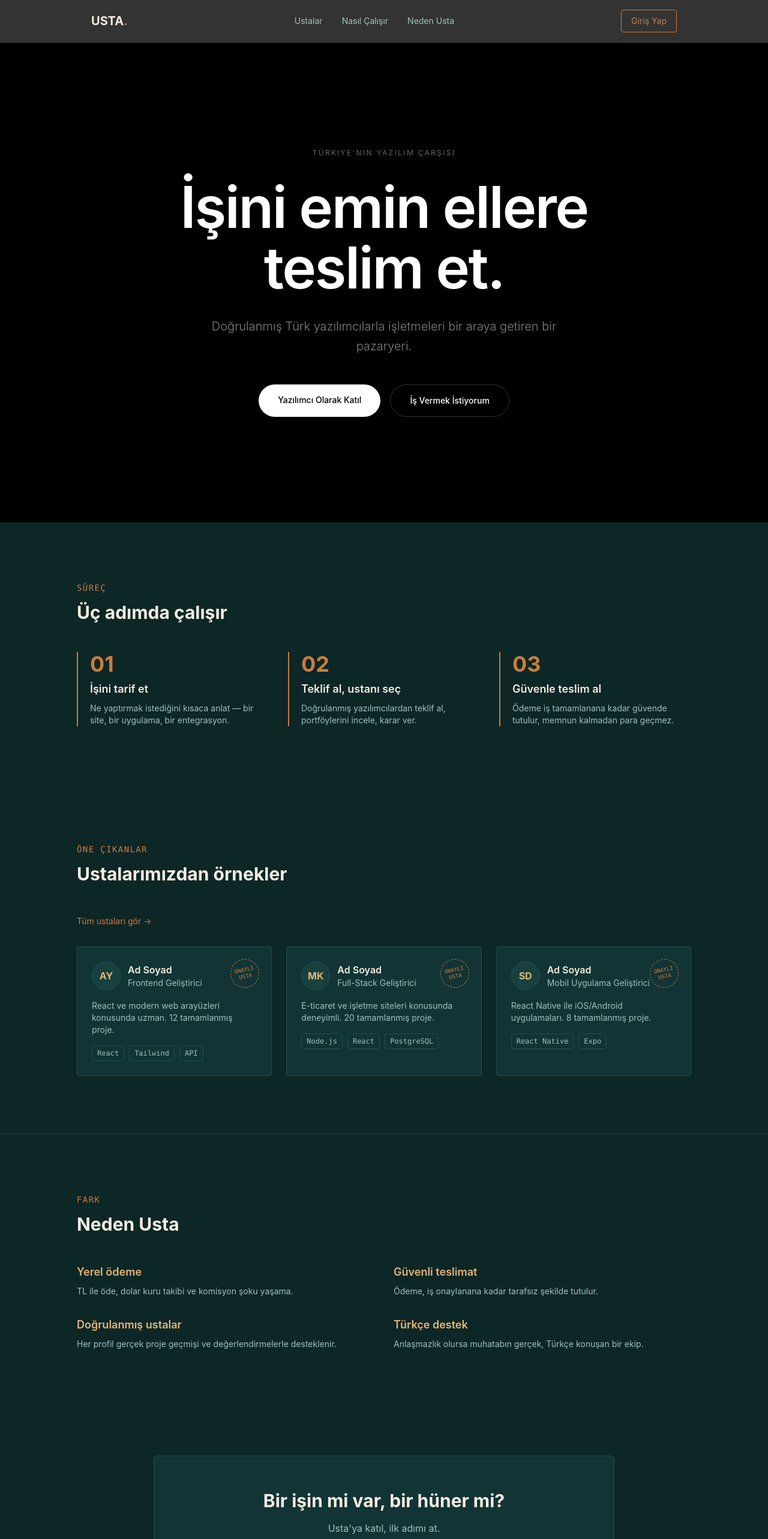
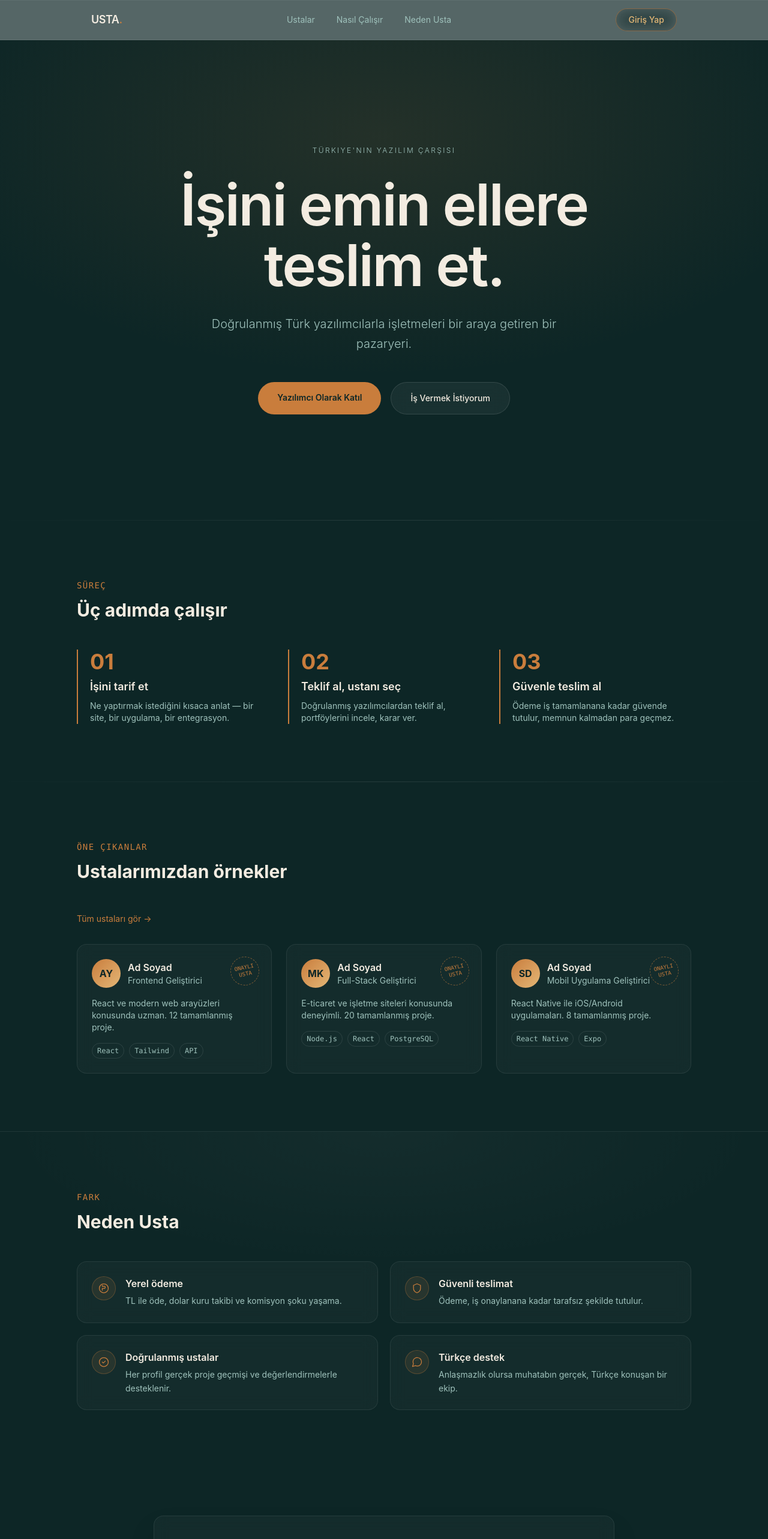
Before and after one commit to KamSecHQ/usta-projesi, a React (Vite) app: page / in a window 1280 px wide. Shown: the top 2566 px of the page at 60% size. Built offline with nearby package versions, Linux system fonts and the light colour scheme.

Commit message:
Navbar ve anasayfa tasarımını cam efekti diliyle yeniden düzenle

```diff
--- a/src/components/CtaFooter.jsx
+++ b/src/components/CtaFooter.jsx
@@ -3,23 +3,28 @@ function CtaFooter() {
     return (
         <>
             <section className="bg-[#0D2626] py-20 px-6">
-                <div className="max-w-3xl mx-auto text-center bg-[#123434] border border-[#21504E] rounded p-14">
+                <div className="max-w-3xl mx-auto text-center bg-white/[0.03] backdrop-blur-md border border-white/[0.08] rounded-2xl p-14 shadow-2xl shadow-black/30">
                     <h2 className="text-[#F3ECE1] text-3xl font-bold mb-4">
                         Bir işin mi var, bir hüner mi?
                     </h2>
                     <p className="text-[#9FC2BC] mb-8">Usta'ya katıl, ilk adımı at.</p>
                     <div className="flex gap-4 justify-center flex-wrap">
-                        <button className="bg-[#C97D3C] text-[#0D2626] font-semibold px-6 py-3 rounded">
+                        <Link
+                            to="/kayit-ol"
+                            className="bg-[#C97D3C] text-[#0D2626] font-semibold px-6 py-3 rounded-full hover:bg-[#E3B776] hover:scale-105 transition-all duration-300"
+                        >
                             Yazılımcı Olarak Katıl
-                        </button>
-                        <Link to="/is-ver" className="border border-[#21504E] text-[#F3ECE1] px-6 py-3 rounded">
+                        </Link>
+                        <Link
+                            to="/is-ver"
+                            className="bg-white/[0.05] backdrop-blur-md border border-white/[0.12] text-[#F3ECE1] px-6 py-3 rounded-full hover:bg-white/[0.1] hover:border-[#C97D3C]/40 hover:scale-105 transition-all duration-300"
+                        >
                             İş Vermek İstiyorum
                         </Link>
-
                     </div>
                 </div>
             </section>
-            <footer className="border-t border-[#21504E] py-8 px-6">
+            <footer className="bg-[#0D2626] border-t border-white/[0.08] py-8 px-6">
                 <div className="max-w-5xl mx-auto flex justify-between flex-wrap gap-2 text-[#9FC2BC] text-xs font-mono">
                     <div>USTA — TÜRKİYE'NİN YAZILIM ÇARŞISI</div>
                     <div>KONSEPT — REV. 2026</div>
--- a/src/components/Hero.jsx
+++ b/src/components/Hero.jsx
@@ -2,26 +2,28 @@ import { Link } from 'react-router-dom'
 
 function Hero() {
     return (
-        <section className="min-h-screen bg-black flex flex-col items-center justify-center text-center px-6">
-            <span className="text-white/50 text-xs tracking-[0.2em] uppercase font-light mb-8">
+        <section className="relative min-h-screen bg-[#0D2626] flex flex-col items-center justify-center text-center px-6 overflow-hidden">
+            <div className="pointer-events-none absolute inset-0 bg-[radial-gradient(ellipse_60%_50%_at_50%_20%,rgba(201,125,60,0.12),transparent)]" />
+
+            <span className="relative text-[#9FC2BC] text-xs tracking-[0.2em] uppercase font-light mb-8">
                 Türkiye'nin Yazılım Çarşısı
             </span>
-            <h1 className="text-white text-6xl md:text-8xl font-semibold max-w-4xl leading-[1.05] tracking-tight">
+            <h1 className="relative text-[#F3ECE1] text-6xl md:text-8xl font-semibold max-w-4xl leading-[1.05] tracking-tight">
                 İşini emin ellere teslim et.
             </h1>
-            <p className="text-white/50 max-w-xl mt-8 text-xl font-light leading-relaxed">
+            <p className="relative text-[#9FC2BC] max-w-xl mt-8 text-xl font-light leading-relaxed">
                 Doğrulanmış Türk yazılımcılarla işletmeleri bir araya getiren bir pazaryeri.
             </p>
-            <div className="mt-12 flex gap-4">
+            <div className="relative mt-12 flex gap-4 flex-wrap justify-center">
                 <Link
                     to="/kayit-ol"
-                    className="bg-white text-black font-medium px-8 py-4 rounded-full hover:scale-105 transition-transform text-sm"
+                    className="bg-[#C97D3C] text-[#0D2626] font-semibold px-8 py-4 rounded-full hover:bg-[#E3B776] hover:scale-105 transition-all duration-300 text-sm"
                 >
                     Yazılımcı Olarak Katıl
                 </Link>
                 <Link
                     to="/is-ver"
-                    className="border border-white/20 text-white font-medium px-8 py-4 rounded-full hover:bg-white/10 hover:scale-105 transition-all text-sm"
+                    className="bg-white/[0.05] backdrop-blur-md border border-white/[0.12] text-[#F3ECE1] font-medium px-8 py-4 rounded-full hover:bg-white/[0.1] hover:border-[#C97D3C]/40 hover:scale-105 transition-all duration-300 text-sm"
                 >
                     İş Vermek İstiyorum
                 </Link>
--- a/src/components/Navbar.jsx
+++ b/src/components/Navbar.jsx
@@ -18,7 +18,6 @@ function Navbar() {
         await supabase.auth.signOut()
     }
 
-
     function bolumeGit(id) {
         setMenuAcik(false)
         const eleman = document.getElementById(id)
@@ -28,66 +27,118 @@ function Navbar() {
     }
 
     return (
-        <header className="sticky top-0 z-50 bg-black/80 backdrop-blur-xl border-b border-white/10">
+        <header className="sticky top-0 z-50 bg-[#0D2626]/70 backdrop-blur-2xl border-b border-white/[0.08] shadow-[inset_0_1px_0_rgba(255,255,255,0.06)]">
 
-            <div className="max-w-5xl mx-auto px-6 py-4 flex items-center justify-between">
-                <div className="text-[#F3ECE1] font-bold text-xl">
+            <div className="max-w-5xl mx-auto px-6 py-3.5 flex items-center justify-between">
+
+                {/* Logo */}
+                <div className="text-[#F3ECE1] font-semibold text-lg tracking-tight">
                     USTA<span className="text-[#C97D3C]">.</span>
                 </div>
 
                 {/* Masaüstü menü */}
-                <nav className="hidden md:flex gap-8">
+                <nav className="hidden md:flex items-center gap-1">
                     {linkler.map((link) => (
                         <button
                             key={link.hedef}
                             onClick={() => bolumeGit(link.hedef)}
-                            className="text-[#9FC2BC] text-sm hover:text-[#F3ECE1] transition"
+                            className="text-[#9FC2BC] text-sm px-4 py-2 rounded-full hover:text-[#F3ECE1] hover:bg-white/[0.06] transition-all duration-300"
                         >
                             {link.ad}
                         </button>
                     ))}
                 </nav>
+
                 {user ? (
                     <div className="hidden md:flex items-center gap-3">
-                        <Link to="/admin" className="text-[#9FC2BC] text-sm hover:text-[#F3ECE1]">
-                            {user.email}
+                        <div className="flex items-center gap-2.5 pl-1 pr-4 py-1 rounded-full bg-white/[0.04] border border-white/[0.08]">
+                            <div className="w-6 h-6 rounded-full bg-gradient-to-br from-[#C97D3C] to-[#E3B776] flex items-center justify-center text-[#0D2626] text-xs font-semibold shrink-0">
+                                {user.email?.[0]?.toUpperCase()}
+                            </div>
+                            <span className="text-[#9FC2BC] text-xs max-w-[140px] truncate">
+                                {user.email}
+                            </span>
+                        </div>
+                        <Link
+                            to="/admin"
+                            className="bg-white/[0.05] backdrop-blur-md border border-white/[0.1] text-[#F3ECE1] px-4 py-2 rounded-full text-sm font-medium hover:bg-white/[0.1] hover:border-[#C97D3C]/40 transition-all duration-300"
+                        >
+                            Başvurular
                         </Link>
-                        <button onClick={cikisYap} className="border border-[#21504E] text-[#F3ECE1] px-4 py-2 rounded text-sm">
+                        <button
+                            onClick={cikisYap}
+                            className="text-[#9FC2BC] text-sm px-3 py-2 rounded-full hover:text-red-300 hover:bg-red-400/[0.08] transition-all duration-300"
+                        >
                             Çıkış Yap
                         </button>
                     </div>
                 ) : (
-                    <Link to="/giris" className="hidden md:block border border-[#C97D3C] text-[#C97D3C] px-4 py-2 rounded text-sm hover:bg-[#C97D3C] hover:text-[#0D2626] transition">
+                    <Link
+                        to="/giris"
+                        className="hidden md:block bg-white/[0.05] backdrop-blur-md border border-[#C97D3C]/50 text-[#E3B776] px-5 py-2 rounded-full text-sm font-medium hover:bg-[#C97D3C] hover:text-[#0D2626] hover:border-[#C97D3C] transition-all duration-300"
+                    >
                         Giriş Yap
                     </Link>
                 )}
 
-
                 {/* Mobil hamburger buton */}
                 <button
-                    className="md:hidden text-[#F3ECE1] text-2xl"
+                    className="md:hidden relative w-9 h-9 flex items-center justify-center text-[#F3ECE1]"
                     onClick={() => setMenuAcik(!menuAcik)}
                     aria-label="Menüyü aç/kapat"
                 >
-                    {menuAcik ? "✕" : "☰"}
+                    <span className={`absolute block w-5 h-[1.5px] bg-current transition-all duration-300 ${menuAcik ? "rotate-45" : "-translate-y-1.5"}`} />
+                    <span className={`absolute block w-5 h-[1.5px] bg-current transition-all duration-300 ${menuAcik ? "opacity-0" : "opacity-100"}`} />
+                    <span className={`absolute block w-5 h-[1.5px] bg-current transition-all duration-300 ${menuAcik ? "-rotate-45" : "translate-y-1.5"}`} />
                 </button>
             </div>
 
             {/* Mobil açılır menü */}
             {menuAcik && (
-                <nav className="md:hidden flex flex-col gap-4 px-6 pb-6">
+                <nav className="md:hidden flex flex-col gap-1 px-6 pb-6 pt-2 bg-[#0D2626]/95 backdrop-blur-2xl border-t border-white/[0.06]">
                     {linkler.map((link) => (
                         <button
                             key={link.hedef}
                             onClick={() => bolumeGit(link.hedef)}
-                            className="text-[#9FC2BC] text-left"
+                            className="text-[#9FC2BC] text-left px-4 py-3 rounded-xl hover:bg-white/[0.05] hover:text-[#F3ECE1] transition-all duration-300"
                         >
                             {link.ad}
                         </button>
                     ))}
-                    <button className="border border-[#C97D3C] text-[#C97D3C] px-4 py-2 rounded text-sm">
-                        Giriş Yap
-                    </button>
+
+                    <div className="h-px bg-white/[0.08] my-2" />
+
+                    {user ? (
+                        <>
+                            <div className="flex items-center gap-3 px-4 py-2">
+                                <div className="w-8 h-8 rounded-full bg-gradient-to-br from-[#C97D3C] to-[#E3B776] flex items-center justify-center text-[#0D2626] text-sm font-semibold shrink-0">
+                                    {user.email?.[0]?.toUpperCase()}
+                                </div>
+                                <span className="text-[#9FC2BC] text-sm truncate">{user.email}</span>
+                            </div>
+                            <Link
+                                to="/admin"
+                                onClick={() => setMenuAcik(false)}
+                                className="bg-white/[0.05] border border-white/[0.1] text-[#F3ECE1] px-4 py-3 rounded-xl text-sm font-medium text-center hover:bg-white/[0.1] transition-all duration-300"
+                            >
+                                Başvurular
+                            </Link>
+                            <button
+                                onClick={() => { setMenuAcik(false); cikisYap() }}
+                                className="text-[#9FC2BC] px-4 py-3 rounded-xl text-sm text-left hover:text-red-300 hover:bg-red-400/[0.08] transition-all duration-300"
+                            >
+                                Çıkış Yap
+                            </button>
+                        </>
+                    ) : (
+                        <Link
+                            to="/giris"
+                            onClick={() => setMenuAcik(false)}
+                            className="bg-[#C97D3C] text-[#0D2626] px-4 py-3 rounded-xl text-sm font-semibold text-center hover:bg-[#E3B776] transition-all duration-300"
+                        >
+                            Giriş Yap
+                        </Link>
+                    )}
                 </nav>
             )}
         </header>
--- a/src/components/NedenUsta.jsx
+++ b/src/components/NedenUsta.jsx
@@ -2,39 +2,70 @@ function NedenUsta() {
     const degerler = [
         {
             title: "Yerel ödeme",
-            desc: "TL ile öde, dolar kuru takibi ve komisyon şoku yaşama."
+            desc: "TL ile öde, dolar kuru takibi ve komisyon şoku yaşama.",
+            icon: (
+                <svg viewBox="0 0 24 24" fill="none" stroke="currentColor" strokeWidth="1.5" className="w-5 h-5">
+                    <circle cx="12" cy="12" r="9" />
+                    <path d="M9 8h4a2 2 0 0 1 0 4H9m0 0h5m-5 0v4m0-8v-2" strokeLinecap="round" strokeLinejoin="round" />
+                </svg>
+            )
         },
         {
             title: "Güvenli teslimat",
-            desc: "Ödeme, iş onaylanana kadar tarafsız şekilde tutulur."
+            desc: "Ödeme, iş onaylanana kadar tarafsız şekilde tutulur.",
+            icon: (
+                <svg viewBox="0 0 24 24" fill="none" stroke="currentColor" strokeWidth="1.5" className="w-5 h-5">
+                    <path d="M12 3l7 3v6c0 4.5-3 7.5-7 9-4-1.5-7-4.5-7-9V6l7-3z" strokeLinecap="round" strokeLinejoin="round" />
+                </svg>
+            )
         },
         {
             title: "Doğrulanmış ustalar",
-            desc: "Her profil gerçek proje geçmişi ve değerlendirmelerle desteklenir."
+            desc: "Her profil gerçek proje geçmişi ve değerlendirmelerle desteklenir.",
+            icon: (
+                <svg viewBox="0 0 24 24" fill="none" stroke="currentColor" strokeWidth="1.5" className="w-5 h-5">
+                    <path d="M9 12l2 2 4-4" strokeLinecap="round" strokeLinejoin="round" />
+                    <circle cx="12" cy="12" r="9" />
+                </svg>
+            )
         },
         {
             title: "Türkçe destek",
-            desc: "Anlaşmazlık olursa muhatabın gerçek, Türkçe konuşan bir ekip."
+            desc: "Anlaşmazlık olursa muhatabın gerçek, Türkçe konuşan bir ekip.",
+            icon: (
+                <svg viewBox="0 0 24 24" fill="none" stroke="currentColor" strokeWidth="1.5" className="w-5 h-5">
+                    <path d="M21 11.5a8.38 8.38 0 0 1-.9 3.8 8.5 8.5 0 0 1-7.6 4.7 8.38 8.38 0 0 1-3.8-.9L3 21l1.9-5.7a8.38 8.38 0 0 1-.9-3.8 8.5 8.5 0 0 1 4.7-7.6 8.38 8.38 0 0 1 3.8-.9h.5a8.48 8.48 0 0 1 8 8v.5z" strokeLinecap="round" strokeLinejoin="round" />
+                </svg>
+            )
         }
     ]
 
     return (
-        <section id="neden" className="bg-[#0D2626] py-24 px-6 border-t border-[#21504E]">
+        <section id="neden" className="relative bg-[#0D2626] py-24 px-6 border-t border-white/[0.08] overflow-hidden">
+            <div className="pointer-events-none absolute inset-0 bg-[radial-gradient(ellipse_50%_40%_at_50%_0%,rgba(255,255,255,0.03),transparent)]" />
 
-            <div className="max-w-5xl mx-auto">
+            <div className="relative max-w-5xl mx-auto">
                 <span className="text-[#C97D3C] text-sm tracking-widest uppercase font-mono">
                     Fark
                 </span>
                 <h2 className="text-[#F3ECE1] text-3xl font-bold mt-3 mb-12">
                     Neden Usta
                 </h2>
-                <div className="grid md:grid-cols-2 gap-8">
+                <div className="grid md:grid-cols-2 gap-5">
                     {degerler.map((d) => (
-                        <div key={d.title}>
-                            <h3 className="text-[#E3B776] text-lg font-semibold mb-2">
-                                {d.title}
-                            </h3>
-                            <p className="text-[#9FC2BC] text-sm">{d.desc}</p>
+                        <div
+                            key={d.title}
+                            className="flex gap-4 bg-white/[0.03] backdrop-blur-md border border-white/[0.08] rounded-2xl p-6 hover:border-[#C97D3C]/40 hover:bg-white/[0.05] transition-all duration-300"
+                        >
+                            <div className="shrink-0 w-10 h-10 rounded-full bg-[#C97D3C]/10 border border-[#C97D3C]/30 flex items-center justify-center text-[#C97D3C]">
+                                {d.icon}
+                            </div>
+                            <div>
+                                <h3 className="text-[#F3ECE1] text-base font-semibold mb-1.5">
+                                    {d.title}
+                                </h3>
+                                <p className="text-[#9FC2BC] text-sm leading-relaxed">{d.desc}</p>
+                            </div>
                         </div>
                     ))}
                 </div>
--- a/src/components/Steps.jsx
+++ b/src/components/Steps.jsx
@@ -18,9 +18,11 @@ function Steps() {
     ]
 
     return (
-        <section id="surec" className="bg-[#0D2626] py-24 px-6">
+        <section id="surec" className="relative bg-[#0D2626] py-24 px-6">
+            <div className="absolute top-0 left-0 right-0 h-px bg-gradient-to-r from-transparent via-white/[0.1] to-transparent" />
 
             <div className="max-w-5xl mx-auto">
+
                 <span className="text-[#C97D3C] text-sm tracking-widest uppercase font-mono">
                     Süreç
                 </span>
--- a/src/components/UstaCard.jsx
+++ b/src/components/UstaCard.jsx
@@ -1,11 +1,11 @@
 function UstaCard({ initials, name, role, desc, tags }) {
     return (
-        <div className="bg-[#123434] border border-[#21504E] rounded p-6 relative hover:border-[#C97D3C] transition">
-            <div className="absolute top-5 right-5 w-12 h-12 rounded-full border border-dashed border-[#C97D3C] flex items-center justify-center text-[#C97D3C] text-[9px] text-center -rotate-12 font-mono leading-tight">
+        <div className="bg-white/[0.03] backdrop-blur-md border border-white/[0.08] rounded-2xl p-6 relative hover:border-[#C97D3C]/40 hover:bg-white/[0.05] transition-all duration-300">
+            <div className="absolute top-5 right-5 w-12 h-12 rounded-full border border-dashed border-[#C97D3C]/60 flex items-center justify-center text-[#C97D3C] text-[9px] text-center -rotate-12 font-mono leading-tight">
                 ONAYLI<br />USTA
             </div>
             <div className="flex items-center gap-3 mb-4">
-                <div className="w-12 h-12 rounded-full bg-[#17403F] border border-[#21504E] flex items-center justify-center text-[#E3B776] font-bold">
+                <div className="w-12 h-12 rounded-full bg-gradient-to-br from-[#C97D3C] to-[#E3B776] flex items-center justify-center text-[#0D2626] font-bold">
                     {initials}
                 </div>
                 <div>
@@ -16,7 +16,7 @@ function UstaCard({ initials, name, role, desc, tags }) {
             <p className="text-[#9FC2BC] text-sm mb-4">{desc}</p>
             <div className="flex gap-2 flex-wrap">
                 {tags.map((tag) => (
-                    <span key={tag} className="text-[#9FC2BC] text-xs border border-[#21504E] px-2 py-1 rounded font-mono">
+                    <span key={tag} className="text-[#9FC2BC] text-xs border border-white/[0.1] px-2 py-1 rounded-full font-mono">
                         {tag}
                     </span>
                 ))}
--- a/src/components/Ustalar.jsx
+++ b/src/components/Ustalar.jsx
@@ -27,9 +27,11 @@ function Ustalar() {
     ]
 
     return (
-        <section id="ustalar" className="bg-[#0D2626] py-24 px-6">
+        <section id="ustalar" className="relative bg-[#0D2626] py-24 px-6">
+            <div className="absolute top-0 left-0 right-0 h-px bg-gradient-to-r from-transparent via-white/[0.1] to-transparent" />
 
             <div className="max-w-5xl mx-auto">
+
                 <span className="text-[#C97D3C] text-sm tracking-widest uppercase font-mono">
                     Öne Çıkanlar
                 </span>
```
